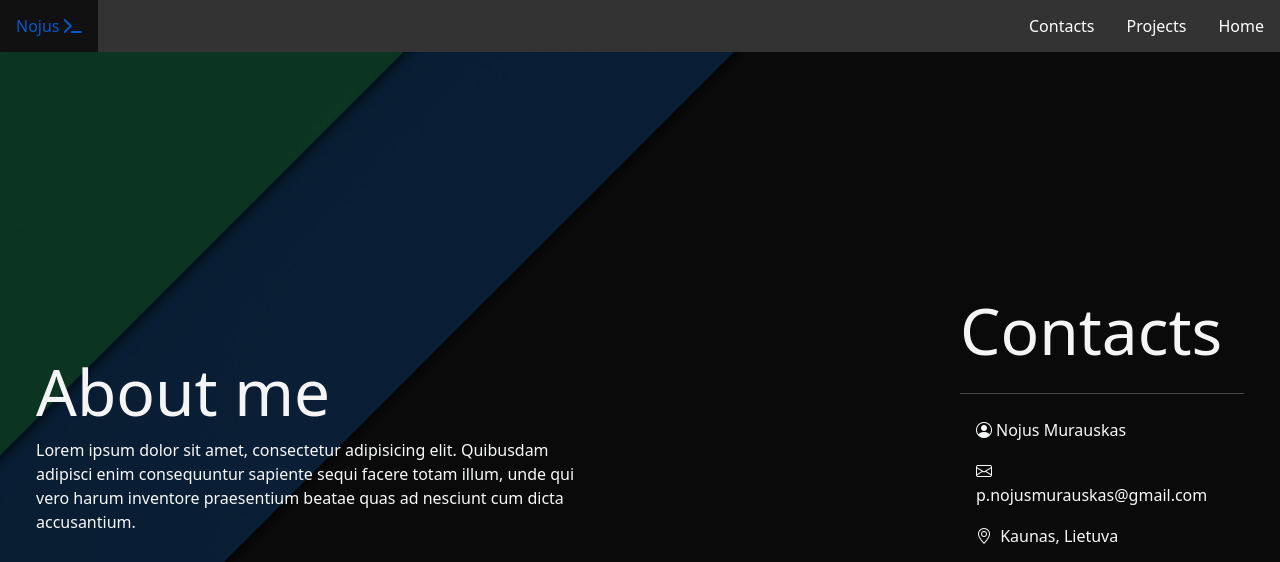
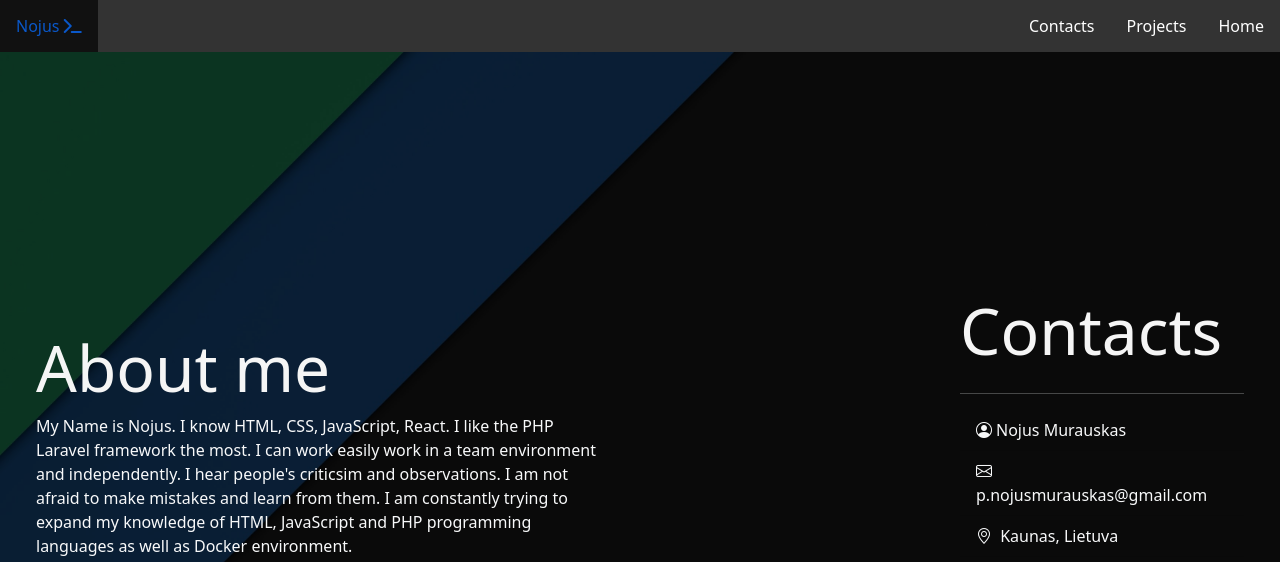
Before and after one commit to Sensei-Noah/Portfolio-project, a plain HTML site: page contacts.html in a window 1280 px wide. Shown: the top 562 px of the page. Drawn offline with nearby package versions, Linux system fonts and the light colour scheme.

Commit message:
Added about me section; changed name of project.

```diff
--- a/contacts.html
+++ b/contacts.html
@@ -44,9 +44,11 @@
 					<div>
 						<h1>About me</h1>
 						<p>
-							Lorem ipsum dolor sit amet, consectetur adipisicing elit. Quibusdam adipisci enim
-							consequuntur sapiente sequi facere totam illum, unde qui vero harum inventore praesentium
-							beatae quas ad nesciunt cum dicta accusantium.
+							My Name is Nojus. I know HTML, CSS, JavaScript, React. I like the PHP Laravel framework the
+							most. I can work easily work in a team environment and independently. I hear people's
+							criticsim and observations. I am not afraid to make mistakes and learn from them. I am
+							constantly trying to expand my knowledge of HTML, JavaScript and PHP programming languages
+							as well as Docker environment.
 						</p>
 					</div>
 				</div>
```
Also changed, not shown: projects.html (+1 -1 lines).
